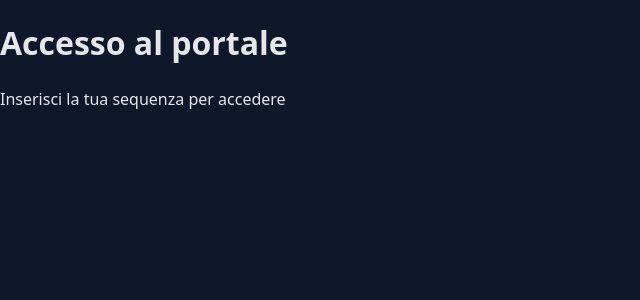
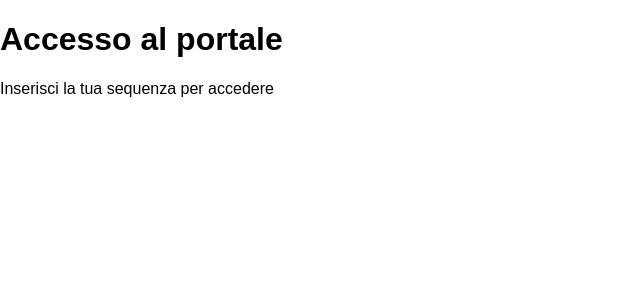
Before and after one commit to aurelgraal-arch/20011806, a React (Vite) app: page / in a window 1280 px wide. Shown: the top 300 px of the page, without its empty margins (0-640 px from the left). Built offline with nearby package versions, Linux system fonts and the light colour scheme; no server answers.

Commit message:
Update index.css

```diff
--- a/src/index.css
+++ b/src/index.css
@@ -1,43 +1,8 @@
-* {
-  box-sizing: border-box;
+body {
+  margin: 0;
+  font-family: Arial, sans-serif;
 }
 
-body {
-  margin: 0;
-  font-family: system-ui, sans-serif;
-  background: #0f172a;
-  color: #e5e7eb;
+input:focus {
+  outline: none;
 }
-
-.container {
-  max-width: 720px;
-  margin: 0 auto;
-  padding: 2rem;
-}
-
-h1 {
-  margin-bottom: 1.5rem;
-}
-
-ul {
-  list-style: none;
-  padding: 0;
-}
-
-li {
-  background: #020617;
-  padding: 1rem;
-  margin-bottom: 0.75rem;
-  border-radius: 8px;
-  display: flex;
-  justify-content: space-between;
-  align-items: center;
-}
-
-.active {
-  color: #22c55e;
-}
-
-.inactive {
-  color: #ef4444;
-}
```
